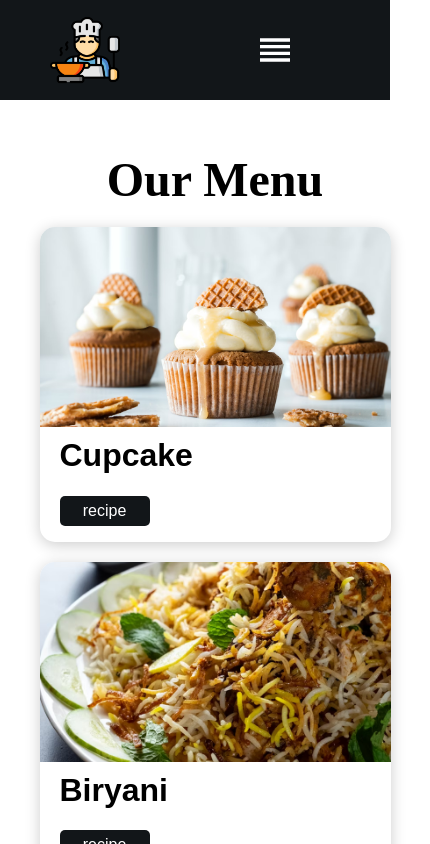
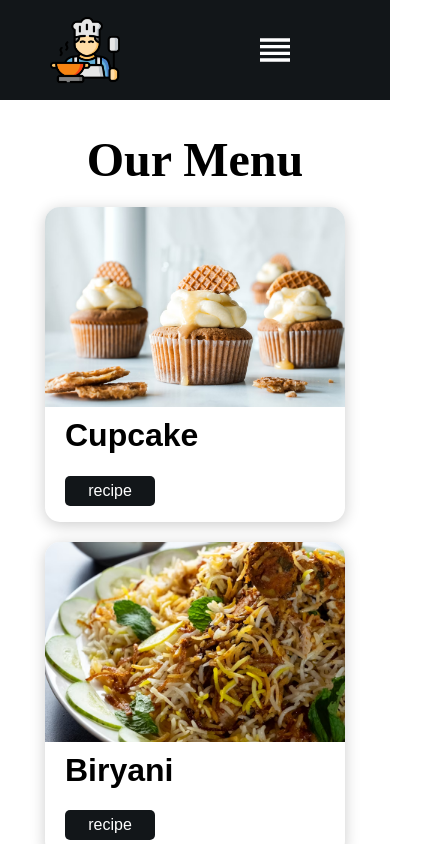
Before and after one commit to vpullakhandam/CookingCreations, a React (Create React App) app: page /menu in a window 390 px wide. Shown: the top 844 px of the page, 430 px wide, since content can reach past the window. Built offline with nearby package versions, Linux system fonts and the light colour scheme.

Commit message:
made changes in css

```diff
--- a/src/styles/Menu.css
+++ b/src/styles/Menu.css
@@ -84,7 +84,7 @@
   justify-content: center;
   align-items: center;
   flex-direction: column;
-  padding: 20px; /* Added padding for better spacing */
+
 }
 
 .menu .menuTitle {
@@ -152,6 +152,7 @@
 
 @media only screen and (max-width: 600px) {
   .menuList {
-    grid-template-columns: 1fr; /* Adjusted grid for smaller screens */
+    grid-template-columns: 1fr;
+    width: 300px;
   }
 }
```
